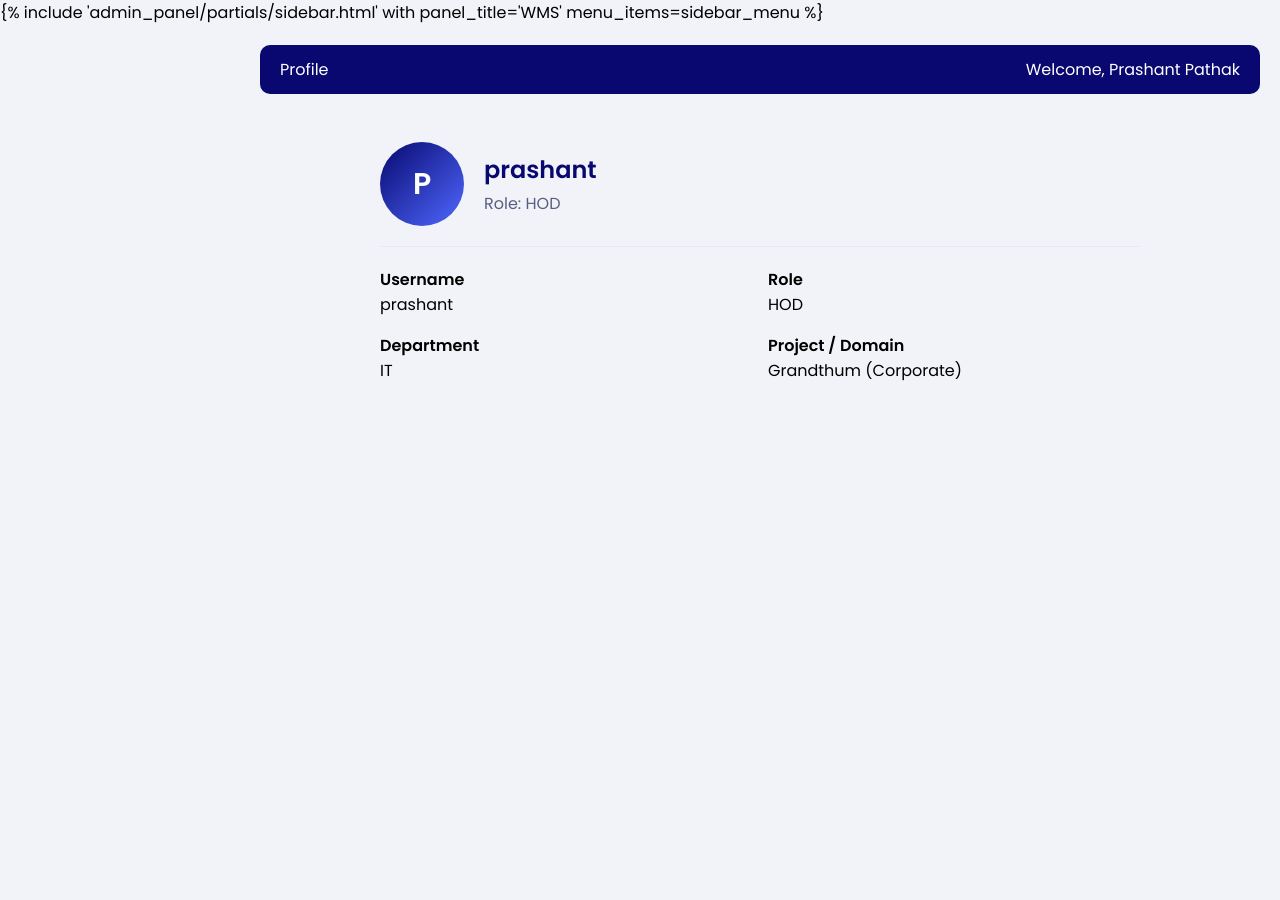
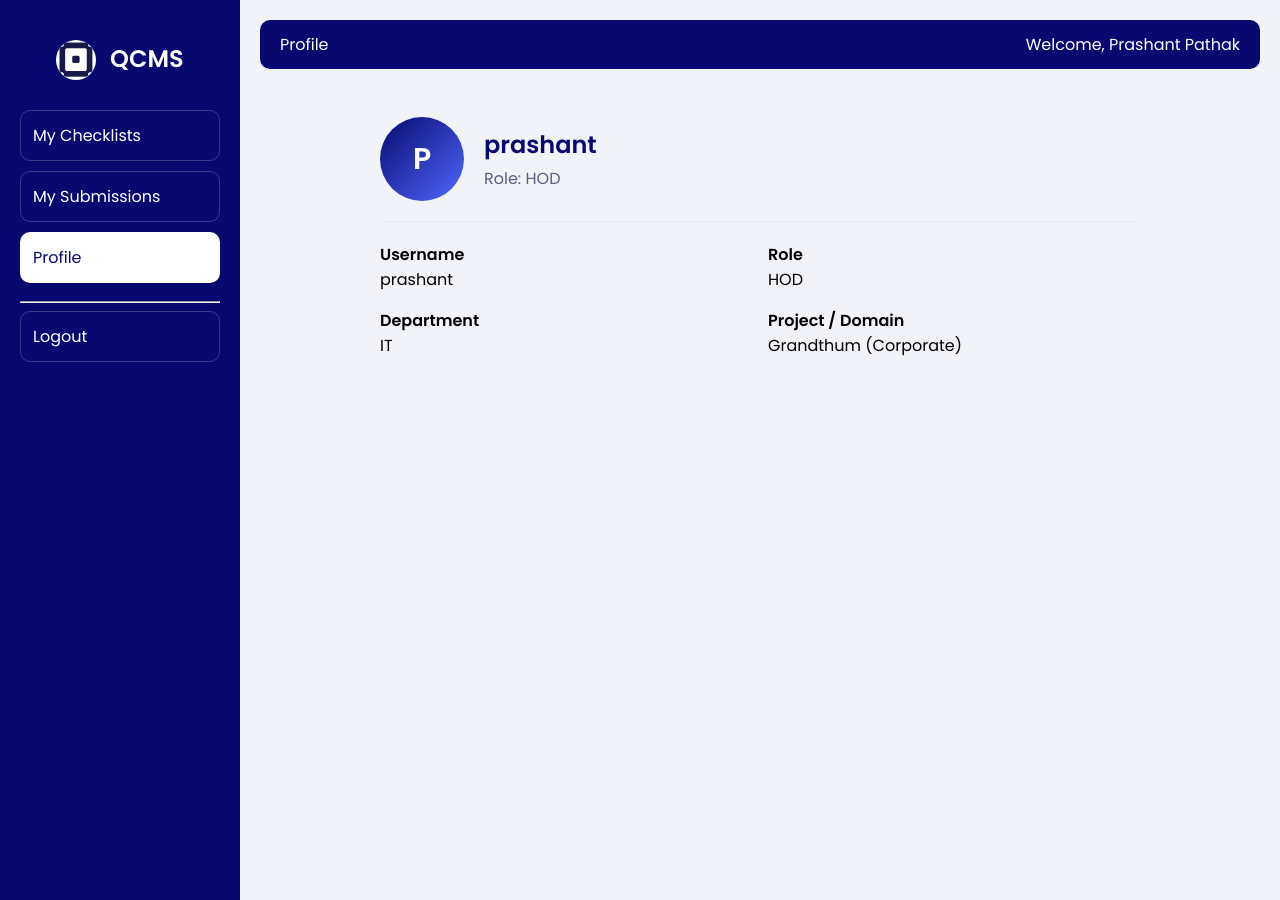
Before and after one commit to TheSyntaxWriter/QCMS, a Django app: page /profile/ in a window 1280 px wide. Run offline with Django 5.2, Linux system fonts and the light colour scheme; a user stored in the database is signed in; data comes from the database, SQL or seed files in the repository.

Commit message:
Fix sidebar include rendering and menu guard in admin base

```diff
--- a/frontend/templates/admin_panel/admin_base.html
+++ b/frontend/templates/admin_panel/admin_base.html
@@ -130,8 +130,9 @@
   </head>
 
   <body>
-    {% block sidebar %} {% include 'admin_panel/partials/sidebar.html' with
-    panel_title='WMS' menu_items=sidebar_menu %} {% endblock %}
+    {% block sidebar %}
+      {% include 'admin_panel/partials/sidebar.html' with panel_title=PROJECT_SHORT_NAME menu_items=sidebar_menu %}
+    {% endblock %}
 
     <div class="content">
       <div class="topbar">
--- a/frontend/templates/admin_panel/checklist_view.html
+++ b/frontend/templates/admin_panel/checklist_view.html
@@ -26,7 +26,7 @@
   <article class="pdf-page">
     <header class="pdf-header">
       <div class="brand-block">
-        <img class="brand-logo" src="{% if logo_url %}{{ logo_url }}{% else %}{% static 'images/logo.png' %}{% endif %}" alt="WMS Logo" />
+        <img class="brand-logo" src="{% if logo_url %}{{ logo_url }}{% else %}{% static 'images/logo.png' %}{% endif %}" alt="{{ PROJECT_SHORT_NAME }} Logo" />
         <div>
           <span class="eyebrow">Work Management System</span>
           <h1>Checklist Document</h1>
--- a/frontend/templates/admin_panel/partials/sidebar.html
+++ b/frontend/templates/admin_panel/partials/sidebar.html
@@ -1,14 +1,16 @@
 {% load static %}
 <div class="sidebar">
   <h2>
-    <img src="{% static 'images/logo.png' %}" alt="WMS Logo" style="width:40px;height:40px;border-radius:50%;object-fit:cover;vertical-align:middle;margin-right:8px;">
-    {{ panel_title|default:'WMS' }}
+    <img src="{% static 'images/logo.png' %}" alt="{{ PROJECT_SHORT_NAME }} Logo" style="width:40px;height:40px;border-radius:50%;object-fit:cover;vertical-align:middle;margin-right:8px;">
+    {{ panel_title|default:PROJECT_SHORT_NAME }}
   </h2>
   <div class="sidebar-menu">
     <div class="sidebar-menu-main">
+      {% if menu_items %}
       {% for item in menu_items %}
       <a href="{{ item.url }}" class="{% if request.path == item.url %}active{% endif %}">{{ item.label }}</a>
       {% endfor %}
+      {% endif %}
     </div>
 
     <div class="sidebar-menu-footer">
--- a/frontend/templates/base.html
+++ b/frontend/templates/base.html
@@ -2,7 +2,7 @@
 <!doctype html>
 <html>
   <head>
-    <title>WMS</title>
+    <title>{{ PROJECT_SHORT_NAME }}</title>
     <link rel="icon" href="{% static 'images/favicon.png' %}" />
 
     <!-- ===================================================== -->
@@ -82,7 +82,7 @@
     <!-- ===================================================== -->
     <div class="navbar">
       <div>
-        <strong>🚀 WMS</strong>
+        <strong>🚀 {{ PROJECT_SHORT_NAME }}</strong>
       </div>
 
       <div>
--- a/frontend/templates/login.html
+++ b/frontend/templates/login.html
@@ -4,7 +4,7 @@
   <head>
     <meta charset="UTF-8" />
     <meta name="viewport" content="width=device-width, initial-scale=1.0" />
-    <title>WMS Login</title>
+    <title>{{ PROJECT_SHORT_NAME }} Login</title>
     <link rel="icon" href="{% static 'images/favicon.png' %}" />
     <link
       href="https://fonts.googleapis.com/css2?family=Poppins:wght@300;400;500;600&display=swap"
@@ -86,7 +86,7 @@
         <img
           class="brand-mark"
           src="{% static 'images/logo.png' %}"
-          alt="WMS Logo"
+          alt="{{ PROJECT_SHORT_NAME }} Logo"
         />
         <h2>Welcome Back</h2>
       </div>
--- /dev/null
+++ b/qcms/context_processors.py
@@ -0,0 +1,8 @@
+from django.conf import settings
+
+
+def branding(request):
+    return {
+        'PROJECT_DISPLAY_NAME': getattr(settings, 'PROJECT_DISPLAY_NAME', 'QCMS - Quality Control Management System'),
+        'PROJECT_SHORT_NAME': getattr(settings, 'PROJECT_SHORT_NAME', 'QCMS'),
+    }
--- a/qcms/settings.py
+++ b/qcms/settings.py
@@ -44,6 +44,7 @@ TEMPLATES = [
                 'django.template.context_processors.request',
                 'django.contrib.auth.context_processors.auth',
                 'django.contrib.messages.context_processors.messages',
+                'qcms.context_processors.branding',
             ],
         },
     },
@@ -89,3 +90,7 @@ STATICFILES_DIRS = [BASE_DIR / 'frontend/static']  # ✅ added
 
 # ✅ Default primary key
 DEFAULT_AUTO_FIELD = 'django.db.models.BigAutoField'
+
+# Branding
+PROJECT_DISPLAY_NAME = 'QCMS - Quality Control Management System'
+PROJECT_SHORT_NAME = 'QCMS'
```
